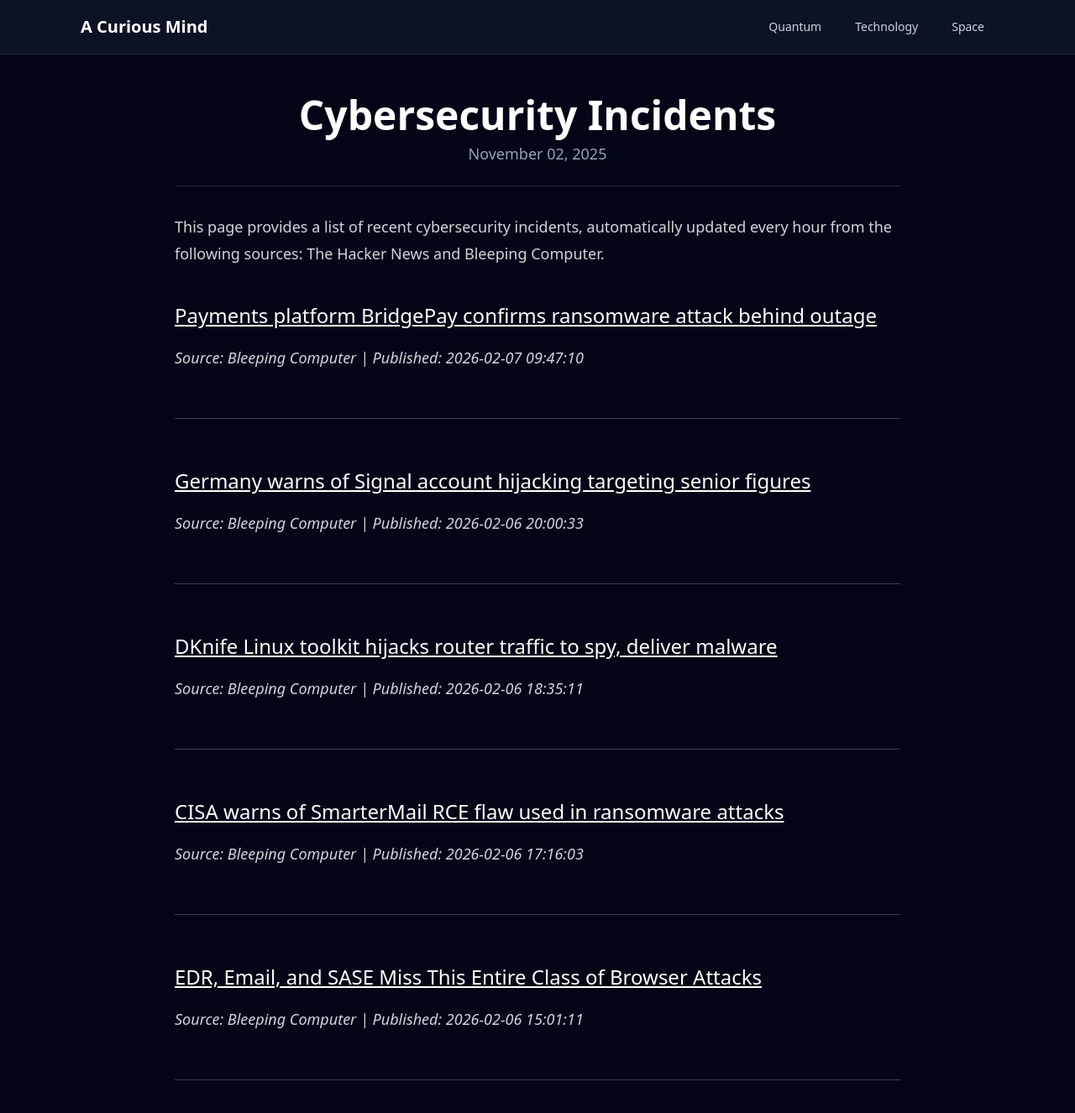
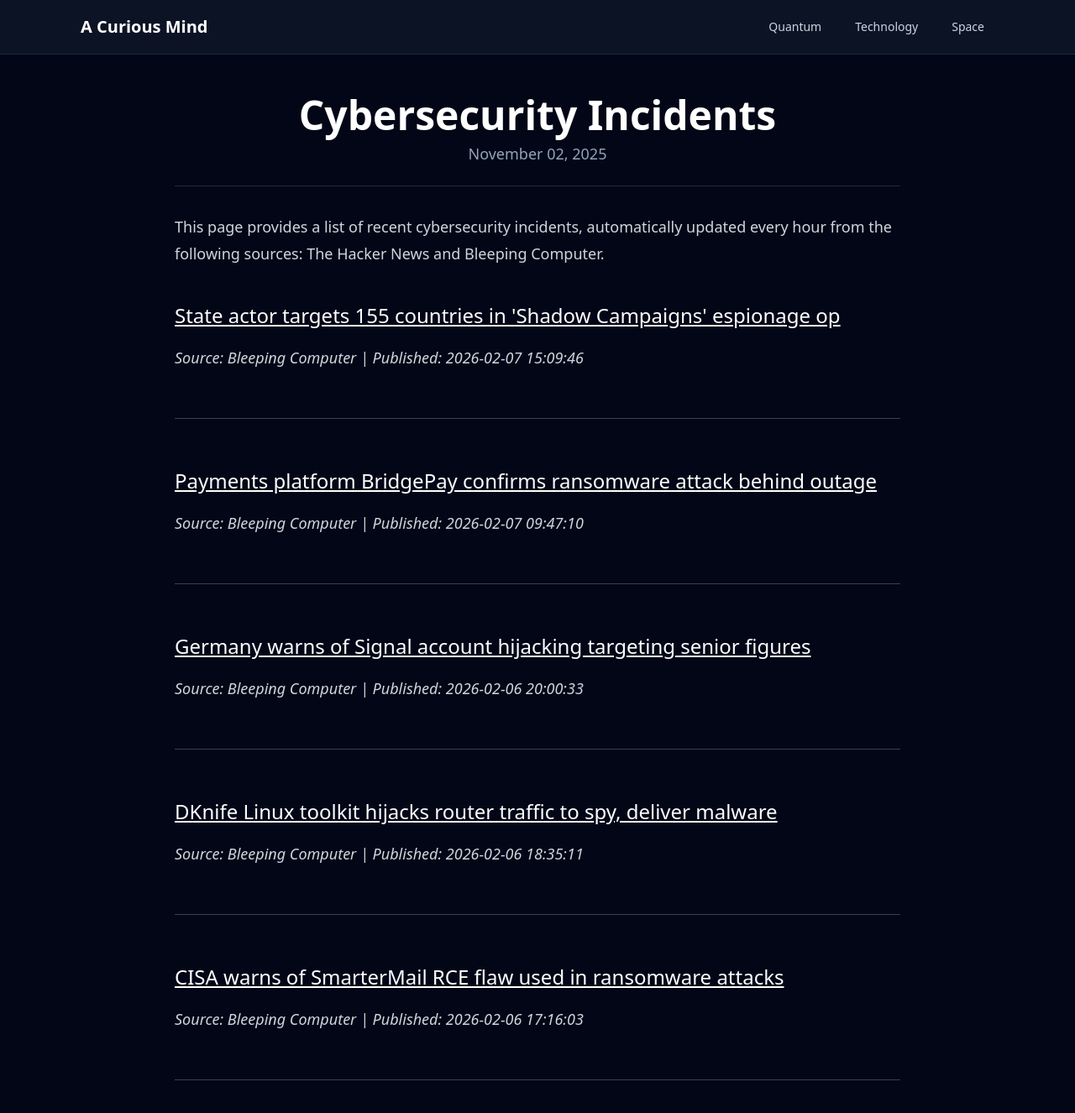
Before and after one commit to onehl7/onehl7.github.io, a Jekyll site: the page built from _posts/2025-11-02-cybersecurity-incidents.md, in a window 1280 px wide and 1400 px high. Shown: the top 1326 px of the window at 84% size. Built offline with Jekyll 4.4.1, drawn with Linux system fonts in a browser that asks for light colours; nearby versions of some CDN libraries.

Commit message:
Update news data

```diff
--- a/_data/news.json
+++ b/_data/news.json
@@ -1,4 +1,10 @@
 [
+  {
+    "source": "Bleeping Computer",
+    "title": "State actor targets 155 countries in 'Shadow Campaigns' espionage op",
+    "link": "https://www.bleepingcomputer.com/news/security/state-actor-targets-155-countries-in-shadow-campaigns-espionage-op/",
+    "published": "2026-02-07 15:09:46"
+  },
   {
     "source": "Bleeping Computer",
     "title": "Payments platform BridgePay confirms ransomware attack behind outage",
@@ -22,11 +28,5 @@
     "title": "CISA warns of SmarterMail RCE flaw used in ransomware attacks",
     "link": "https://www.bleepingcomputer.com/news/security/cisa-warns-of-smartermail-rce-flaw-used-in-ransomware-attacks/",
     "published": "2026-02-06 17:16:03"
-  },
-  {
-    "source": "Bleeping Computer",
-    "title": "EDR, Email, and SASE Miss This Entire Class of Browser Attacks",
-    "link": "https://www.bleepingcomputer.com/news/security/edr-email-and-sase-miss-this-entire-class-of-browser-attacks/",
-    "published": "2026-02-06 15:01:11"
   }
 ]
```
